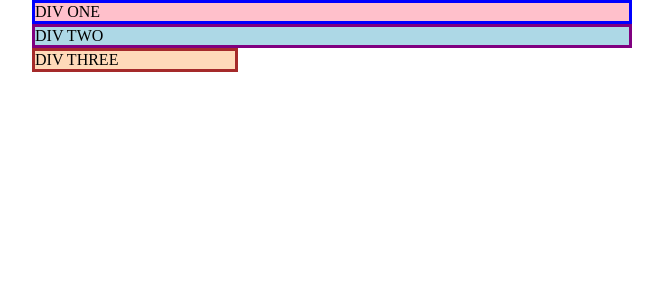
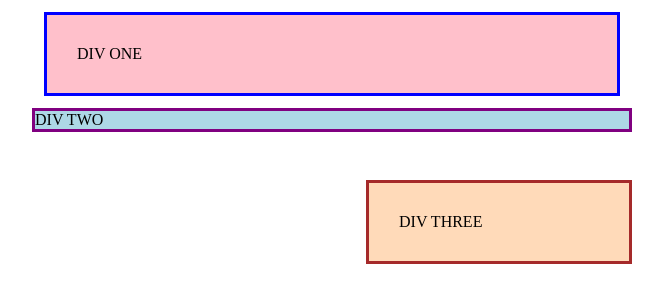
Before and after one commit to alexander-fraser/learn-webdev-theodinproject, a plain HTML site: page 13-exercise-block-and-inline-1/index.html in a window 1280 px wide. Shown: the whole page, without its empty margins (308-971 px from the left). Drawn offline with Linux system fonts and the light colour scheme.

Commit message:
Style the divs per the exercise instructions

```diff
--- a/13-exercise-block-and-inline-1/style.css
+++ b/13-exercise-block-and-inline-1/style.css
@@ -7,15 +7,15 @@ body {
   background: pink;
   border: 3px solid blue;
   /* CHANGE ME */
-  padding: 0px;
-  margin: 0px;
+  padding: 30px;
+  margin: 12px;
 }
 
 .two {
   background: lightblue;
   border: 3px solid purple;
   /* CHANGE ME */
-  margin-bottom: 0px;
+  margin-bottom: 48px;
 }
 
 .three {
@@ -23,6 +23,6 @@ body {
   border: 3px solid brown;
   width: 200px;
   /* CHANGE ME */
-  padding: 0px;
-  margin-left: 0px;
+  padding: 30px;
+  margin-left: auto;
 }
```
